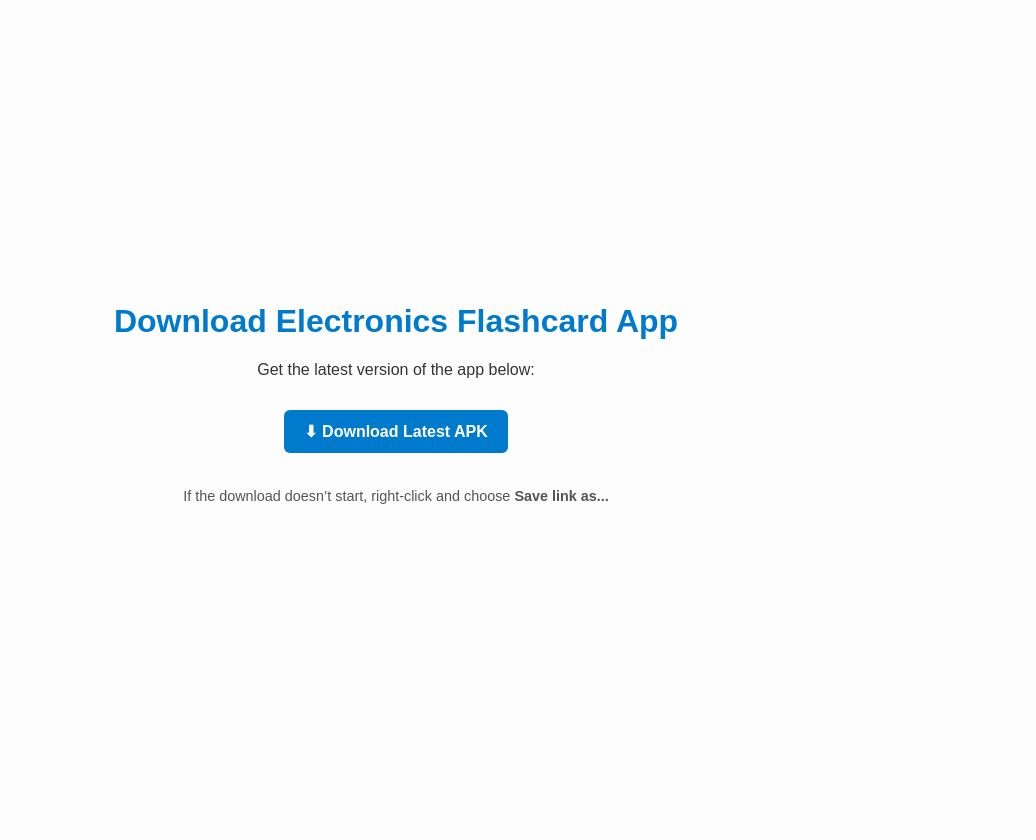
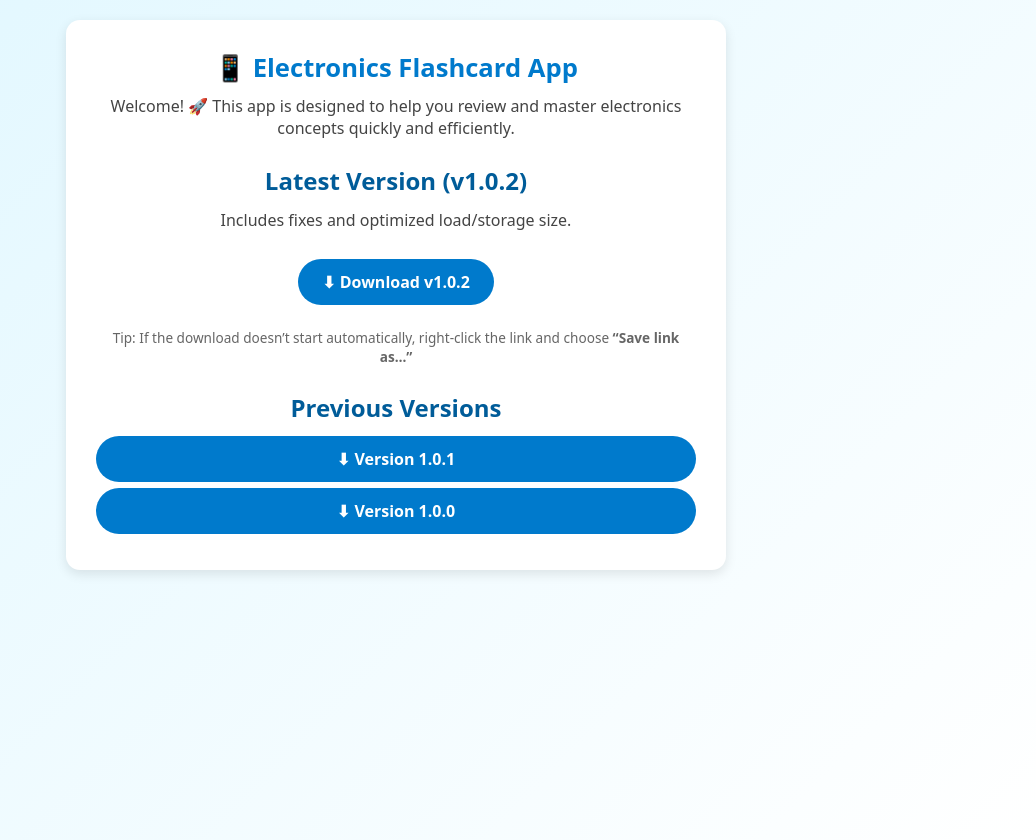
Before and after one commit to RosarioEspadera/App-Download, a plain HTML site: page index.html in a window 1280 px wide. Shown: the whole page, without its empty margins (244-1280 px from the left). Before the commit the page ends 800 px from the top, so only its background shows below. Drawn offline with Linux system fonts and the light colour scheme.

Commit message:
Update index.html

```diff
--- a/index.html
+++ b/index.html
@@ -2,58 +2,56 @@
 <html lang="en">
 <head>
   <meta charset="UTF-8">
-  <meta name="viewport" content="width=device-width, initial-scale=1.0">
+  <meta name="viewport" content="width=device-width,initial-scale=1.0">
   <title>Download Electronics Flashcard App</title>
   <style>
     body {
-      font-family: Arial, sans-serif;
-      background: #fdfdfd;
-      color: #333;
-      margin: 0;
-      padding: 0;
-      display: flex;
-      justify-content: center;
-      align-items: center;
-      min-height: 100vh;
+      font-family: system-ui, sans-serif;
+      background: linear-gradient(135deg,#e0f7ff,#fff);
+      color:#333;
+      margin:0; padding:20px;
+      display:flex; justify-content:center; align-items:flex-start;
+      min-height:100vh;
     }
-    .container {
-      text-align: center;
-      max-width: 600px;
-      padding: 20px;
+    .card {
+      background:#fff; border-radius:14px; box-shadow:0 4px 12px rgba(0,0,0,.1);
+      max-width:600px; width:100%; padding:30px; text-align:center;
     }
-    h1 {
-      color: #007acc;
+    h1 {color:#007acc; font-size:1.6rem; margin:0 0 10px;}
+    h2 {color:#005c99; margin:25px 0 12px;}
+    p {margin:0 0 20px; color:#444;}
+    .download-btn {
+      display:inline-block; padding:12px 24px; margin:8px;
+      background:#007acc; color:#fff; border-radius:50px;
+      text-decoration:none; font-weight:600; transition:.2s;
     }
-    .download-btn {
-      display: inline-block;
-      padding: 12px 20px;
-      margin: 15px 10px;
-      background: #007acc;
-      color: #fff;
-      border-radius: 6px;
-      text-decoration: none;
-      font-weight: bold;
-      transition: background 0.2s;
-    }
-    .download-btn:hover {
-      background: #005c99;
-    }
-    .note {
-      margin-top: 20px;
-      font-size: 0.9em;
-      color: #555;
-    }
+    .download-btn:hover {background:#005c99; transform:translateY(-2px);}
+    .note {margin-top:15px; font-size:.85em; color:#666;}
+    .versions a {display:block; margin:6px auto;}
   </style>
 </head>
 <body>
-  <div class="container">
-    <h1>Download Electronics Flashcard App</h1>
-    <p>Get the latest version of the app below:</p>
+  <div class="card">
+    <h1>📱 Electronics Flashcard App</h1>
+    <p>Welcome! 🚀 This app is designed to help you review and master electronics concepts quickly and efficiently.</p>
 
-    <!-- Latest Release Download -->
-    <a href="https://github.com/RosarioEspadera/App-Download/releases/latest/download/app-release.apk" class="download-btn">⬇ Download Latest APK</a>
+    <h2>Latest Version (v1.0.2)</h2>
+    <p>Includes fixes and optimized load/storage size.</p>
+    <a href="https://github.com/RosarioEspadera/App-Download/releases/download/v1.0.2/app-release.apk" class="download-btn">
+      ⬇ Download v1.0.2
+    </a>
 
-    <p class="note">If the download doesn’t start, right-click and choose <b>Save link as...</b></p>
+    <p class="note">Tip: If the download doesn’t start automatically, right-click the link and choose <b>“Save link as…”</b></p>
+
+    <h2>Previous Versions</h2>
+    <div class="versions">
+      <a href="https://github.com/RosarioEspadera/App-Download/releases/download/v1.0.1/app-release.apk" class="download-btn">
+        ⬇ Version 1.0.1
+      </a>
+      <a href="https://github.com/RosarioEspadera/App-Download/releases/download/v1.0.0/app-release.apk" class="download-btn">
+        ⬇ Version 1.0.0
+      </a>
+    </div>
   </div>
 </body>
 </html>
```
